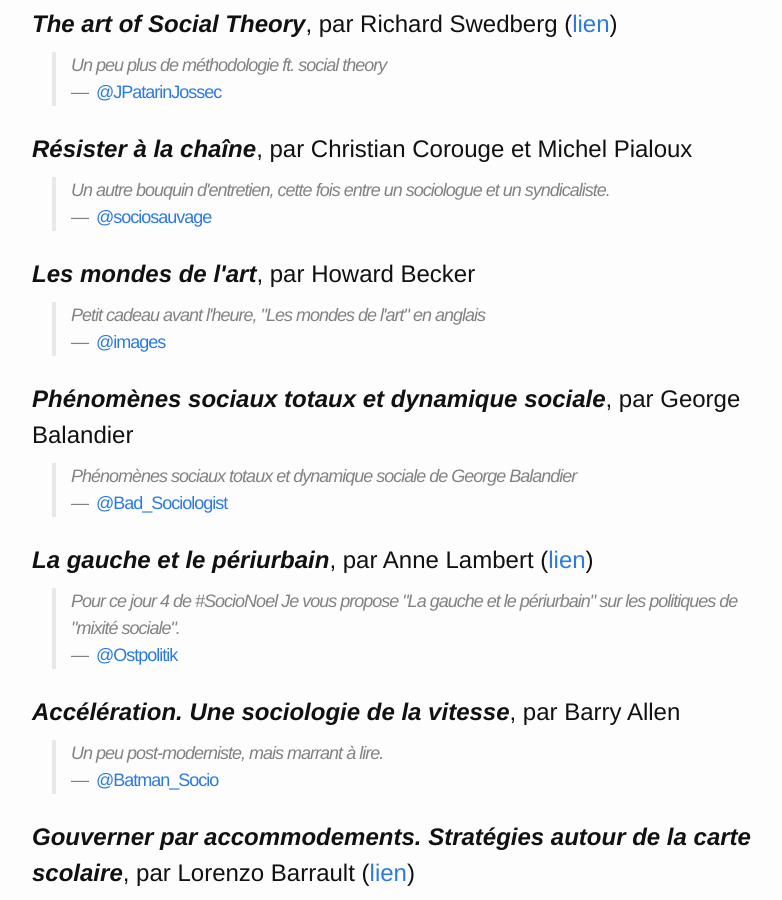
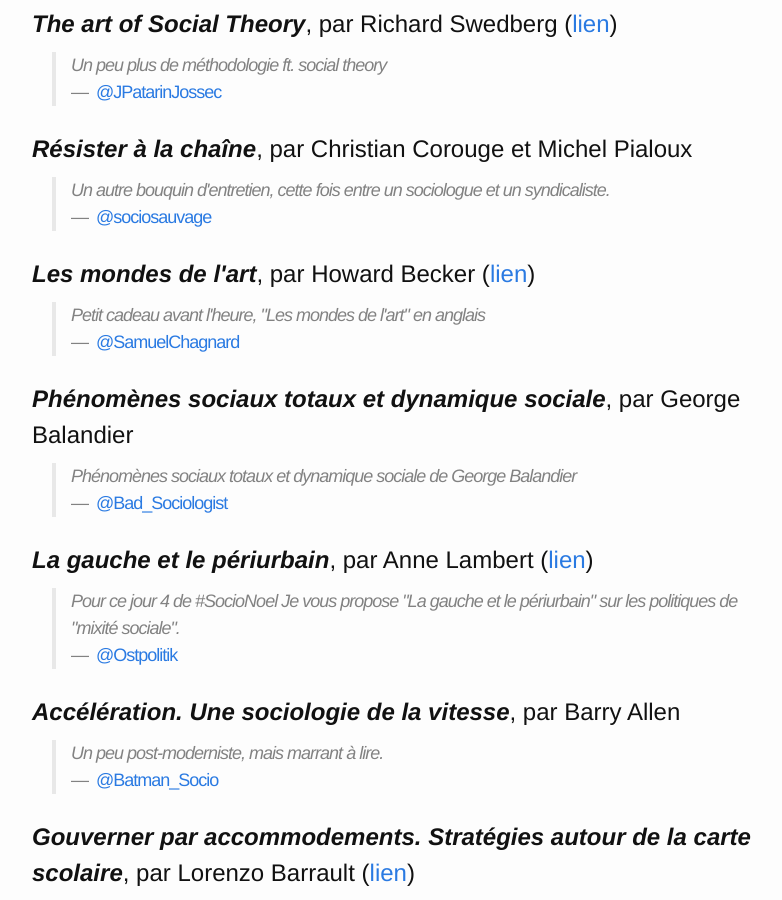
Before and after one commit to bfontaine/SocioNoel, a Jekyll site: the page built from index.md, in a window 1280 px wide and 900 px high, scrolled down 34887 px. Shown: the whole window, without its empty margins (238-1020 px from the left). Built offline with Jekyll 4.4.1, drawn with Linux system fonts in a browser that asks for light colours.

Commit message:
fixed source

```diff
--- a/books.yml
+++ b/books.yml
@@ -1427,9 +1427,10 @@
       syndicaliste.
   - title: Les mondes de l'art
     author: Howard Becker
-    source: http://www.monoskop.org/images/1/17/Becker_Howard_S_Art_Worlds.pdf
+    source: https://twitter.com/SamuelChagnard/status/672777027607490561
     comment: >
       Petit cadeau avant l'heure, "Les mondes de l'art" en anglais
+    link: http://www.monoskop.org/images/1/17/Becker_Howard_S_Art_Worlds.pdf
   - title: Phénomènes sociaux totaux et dynamique sociale
     author: George Balandier
     source: https://twitter.com/Bad_Sociologist/status/672777630790328320
--- a/index.md
+++ b/index.md
@@ -2667,12 +2667,12 @@ Accès direct à un jour :<br/>
   </div>
 </article>
 <article class="book">
-  <h1 id="dec15-4-Les-mondes-de-l-art-Howard-Becker"><span class="title">Les mondes de l'art</span>, par <span class="author">Howard Becker</span></h1>
+  <h1 id="dec15-4-Les-mondes-de-l-art-Howard-Becker"><span class="title">Les mondes de l'art</span>, par <span class="author">Howard Becker</span>&nbsp;(<a href="http://www.monoskop.org/images/1/17/Becker_Howard_S_Art_Worlds.pdf">lien</a>)</h1>
   <div class="sources">
 
     <blockquote class="comment">
       Petit cadeau avant l'heure, "Les mondes de l'art" en anglais<br/>
-      <span class="comment-author">—&nbsp;&nbsp;<a class="handle" href="http://www.monoskop.org/images/1/17/Becker_Howard_S_Art_Worlds.pdf">@images</a></span>
+      <span class="comment-author">—&nbsp;&nbsp;<a class="handle" href="https://twitter.com/SamuelChagnard/status/672777027607490561">@SamuelChagnard</a></span>
     </blockquote>
 
   </div>
```
